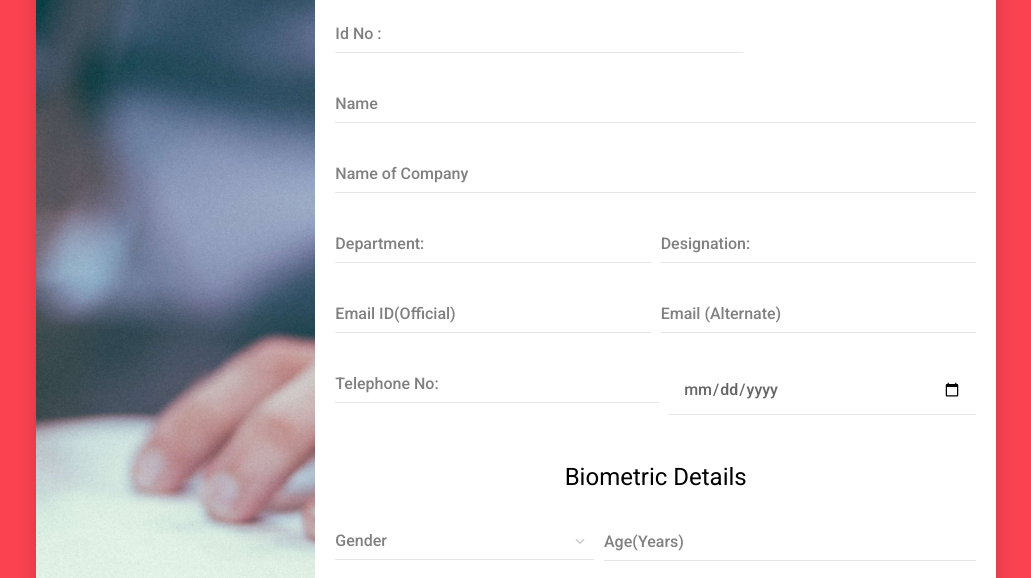
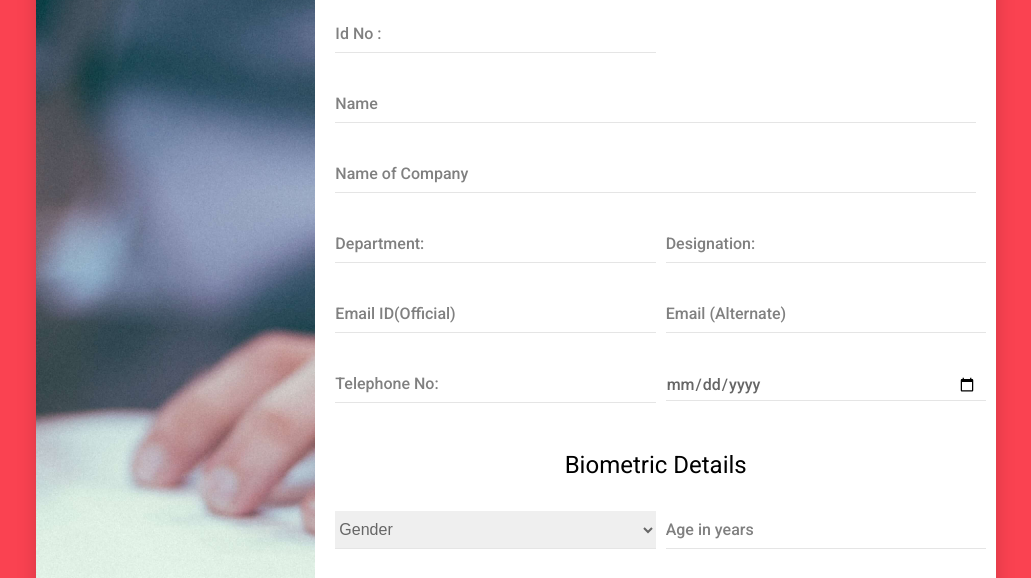
Before and after one commit to sohailnavaz/yemo, a plain HTML site: page main.html in a window 1280 px wide. Shown: the part 343-921 px from the top of the page, without its empty margins (124-1155 px from the left). Drawn offline with Linux system fonts and the light colour scheme.

Commit message:
Changed the things

```diff
--- a/css/main.css
+++ b/css/main.css
@@ -246,9 +246,9 @@ td.active {
   background-color: #2c6ed5;
 }
 
-input[type="date" i] {
+/* input[type="date" i] {
   padding: 14px;
-}
+} */
 
 .table-condensed td, .table-condensed th {
   font-size: 14px;
--- a/main.html
+++ b/main.html
@@ -29,7 +29,7 @@
 
     <style>
         .row-space {
-  grid-template-columns: auto auto;
+  grid-template-columns: 50% 50%;
   gap: 10px;
 }
     </style>
@@ -112,7 +112,7 @@
                             <div class="col-2">
                                 <div class="input-group">
                                     <div class="rs-select2 js-select-simple select--no-search">
-                                        <input class="input--style-2" type="date" placeholder="Date:"
+                                        <input class="input--style-2" type="date" placeholder="Date:" style="padding: 9px 9px 5px 0px;"
                                             name="name">
                                     </div>
                                 </div>
@@ -124,22 +124,31 @@
                         <br>
                         <!-- BoD / Gender -->
                         <div class="row row-space">
-                            <div class="col-2">
-                                <div class="input-group">
-                                    <div class="rs-select2 js-select-simple select--no-search">
-                                    <select name="gender">
-                                        <option disabled="disabled" selected="selected">Gender</option>
-                                        <option>Male</option>
-                                        <option>Female</option>
-                                        <option>Other</option>
-                                    </select>
-                                </div>
-                                </div>
+                            <div >
+                                <select name="gender" style="width: 100%;
+                                padding: 9px 0;
+                                border: none;
+                                border-bottom: 1px solid #e5e5e5;
+                                font-size: 14px;
+                                color: #666;
+                                font-size: 16px;
+    font-weight: 500;
+
+                                ">
+                                    <option disabled="disabled" selected="selected">Gender</option>
+                                    <option>Male</option>
+                                    <option>Female</option>
+                                    <option>Other</option>
+                                </select>
+
+                                <!-- <div class="input-group">
+                                    <input class="input--style-2" type="number" placeholder="Height in cm or inches" name="name">
+                                </div> -->
                             </div>
                             <div class="col-2">
                                 <div class="input-group">
                                     <div class="rs-select2 js-select-simple select--no-search">
-                                        <input class="input--style-2" type="number" placeholder="Age(Years)"
+                                        <input class="input--style-2" type="number" placeholder="Age in years"
                                             name="name">
 
                                         <div class="select-dropdown"></div>
@@ -165,6 +174,9 @@
                                 </div>
                             </div>
                         </div>
+
+
+
 
 <br>
                         <h3 style="text-align: center;" >    Geographical Details</h3>
```
